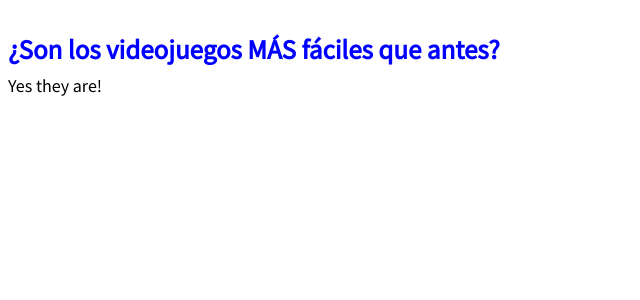
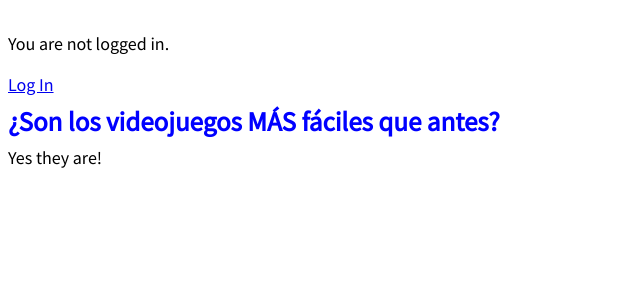
Before and after one commit to terranigmark/django-beginners, a Django app: page / in a window 1280 px wide. Shown: the part 102-402 px from the top of the page, without its empty margins (0-640 px from the left). Run offline with Django 3.2, Linux system fonts and the light colour scheme; data comes from the database, SQL or seed files in the repository; both versions use the stored data as it was after the commit.

Commit message:
Login and log out views added

```diff
--- a/blog/config/settings.py
+++ b/blog/config/settings.py
@@ -122,3 +122,4 @@ STATIC_URL = '/static/'
 STATICFILES_DIRS = [str(BASE_DIR.joinpath('static'))]
 
 LOGIN_REDIRECT_URL = 'home'
+LOGOUT_REDIRECT_URL = 'home'
--- a/blog/templates/base.html
+++ b/blog/templates/base.html
@@ -19,6 +19,13 @@
           <a href="{% url 'post_new' %}">Add NEW Blog Post</a>
         </div>
       </header>
+      {% if user.is_authenticated %}
+        <p>Hi {{ user.username }}!</p>
+        <p><a href="{% url 'logout' %}">Log out...</a></p>
+      {% else %}
+        <p>You are not logged in.</p>
+        <a href="{% url 'login' %}">Log In</a>
+        {% endif %}
       {% block content %}
       {% endblock content %}
     </div>
```
Also changed, not shown: blog/db.sqlite3.
